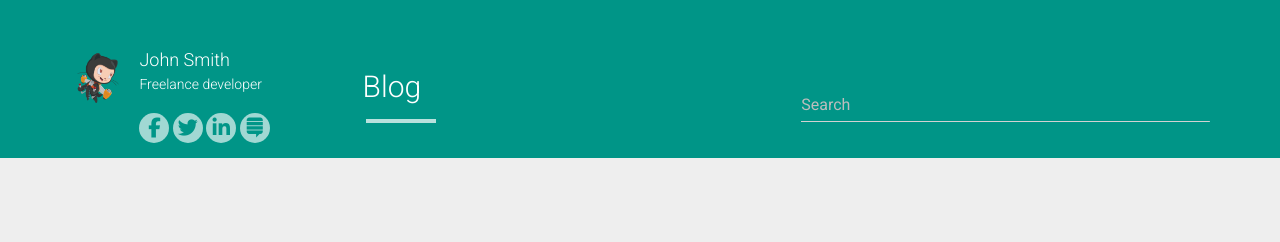
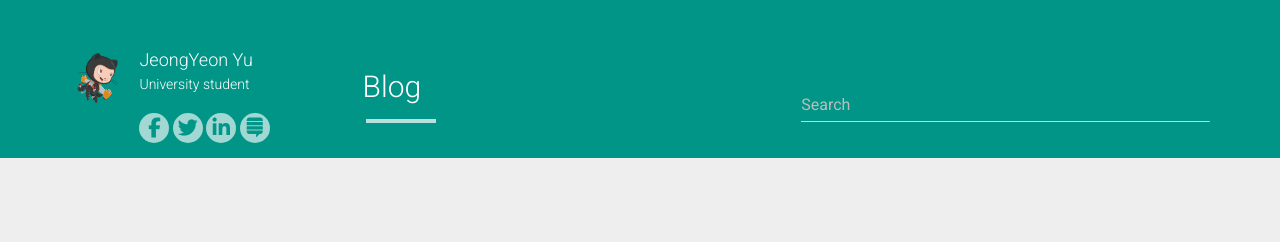
Before and after one commit to codeasashu/hcz-jekyll-blog, a Jekyll site: the page built from index.html, in a window 1280 px wide. Shown: the top 242 px of the page. Built offline with Jekyll 4.4.1, drawn with Linux system fonts in a browser that asks for light colours; nearby versions of some CDN libraries; the list of posts is cut into pages by our own code.

Commit message:
fix conflix

```diff
--- a/_config.yml
+++ b/_config.yml
@@ -1,9 +1,9 @@
-title: John Smith
+title: JeongYeon Yu's
 description: My Personal Blog
-author: John Smith
+author: JeongYeon Yu
 logo: /static/img/avatar.png
 github: https://github.com/Yeon1123
-about: Freelance developer
+about: University student
 
 baseurl: ""
 url: ""
```
